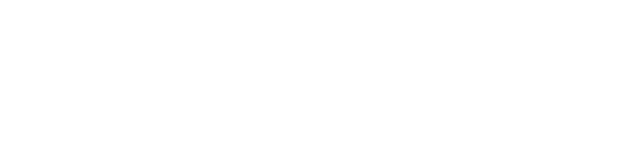
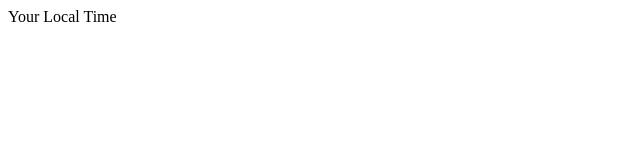
Before and after one commit to InjamulCSE15/Digital-Watch-App, a plain HTML site: page index.html in a window 1280 px wide. Shown: the whole page, without its empty margins (0-640 px from the left). Drawn offline with Linux system fonts and the light colour scheme.

Commit message:
practice start

```diff
--- a/index.html
+++ b/index.html
@@ -7,6 +7,8 @@
     <title>Digital Clock App</title>
 </head>
 <body>
-
+    <div id="banner">
+        <span>Your Local Time </span>
+    </div>
 </body>
 </html>
```
